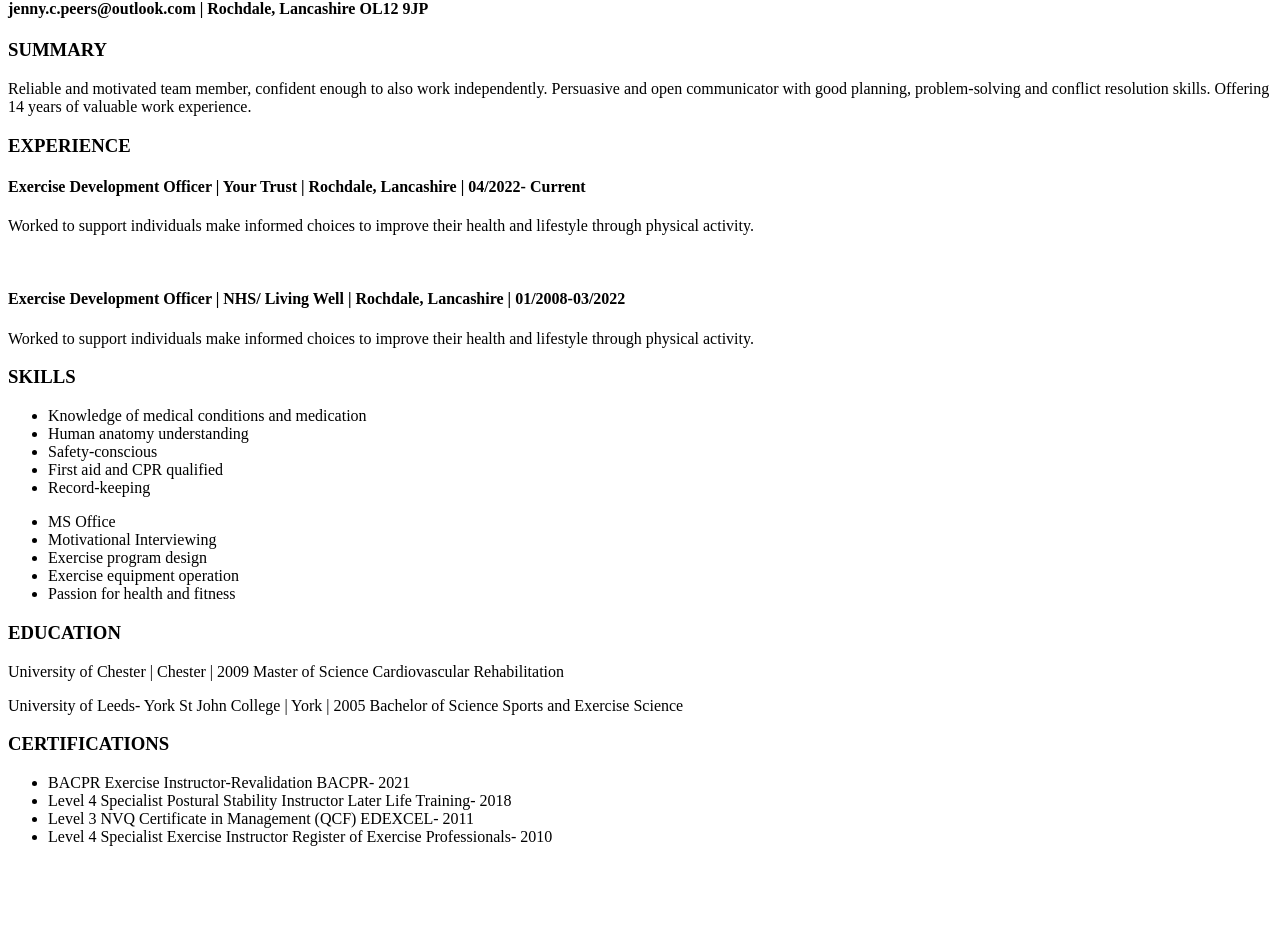
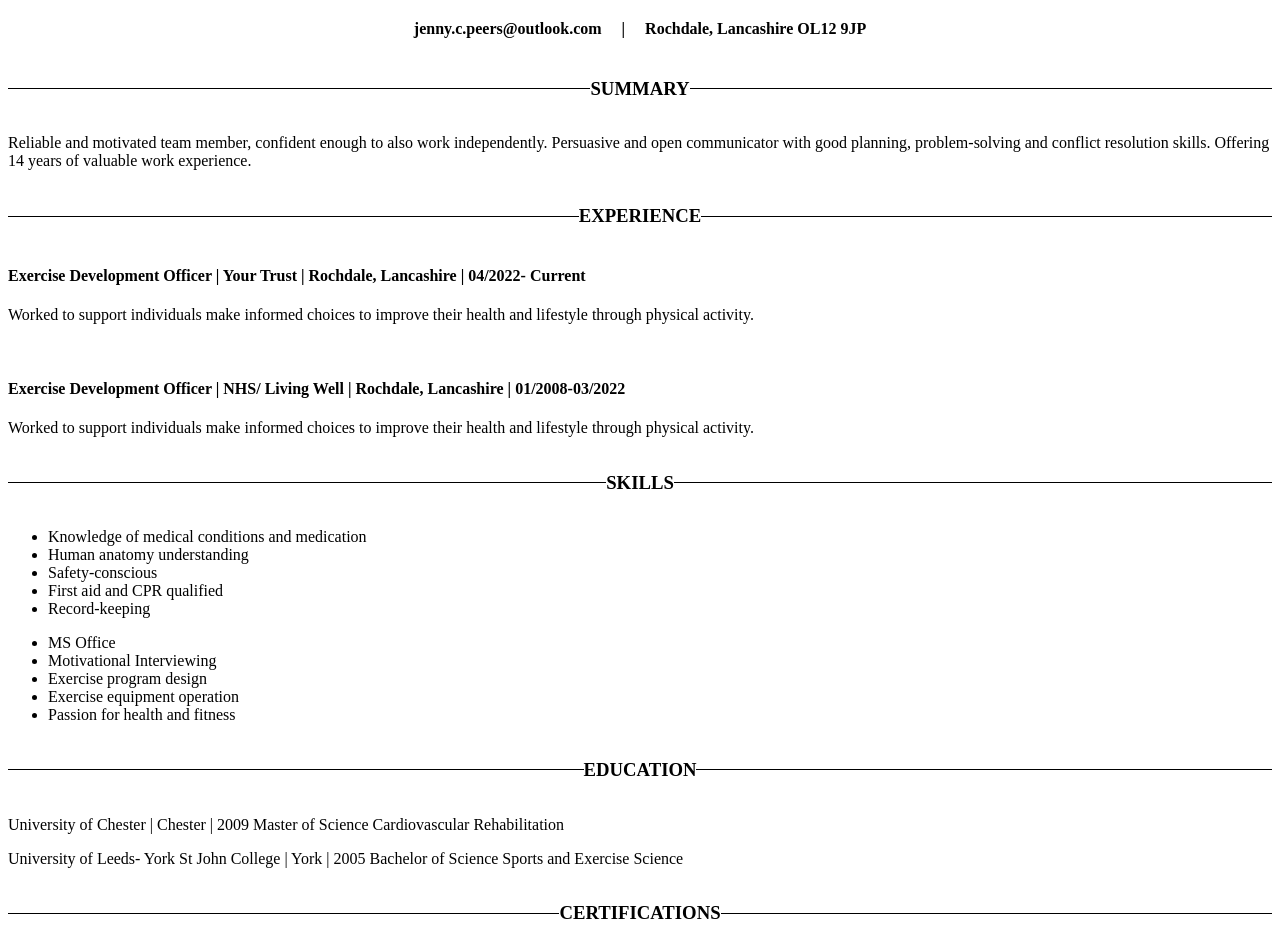
Before and after one commit to JCPeers/CV-improved, a plain HTML site: page index.html in a window 1280 px wide. Shown: the part 80-1031 px from the top of the page. Before the commit the page ends 942 px from the top, so only its background shows below. Drawn offline with Linux system fonts and the light colour scheme; a web font is replaced by a local one.

Commit message:
Added styling to the section headers

```diff
--- a/index.html
+++ b/index.html
@@ -3,15 +3,29 @@
 <html>
   <head>
     <title>Jenny Peers- CV</title>
+    <link href="styles.css" rel="stylesheet" />
+    <link rel="preconnect" href="https://fonts.googleapis.com" />
+    <link rel="preconnect" href="https://fonts.gstatic.com" crossorigin />
+    <link
+      href="https://fonts.googleapis.com/css2?family=Nixie+One&family=Raleway:wght@200&display=swap"
+      rel="stylesheet"
+    />
   </head>
 
   <body>
     <div>
       <h1>JENNY PEERS</h1>
-      <h4>jenny.c.peers@outlook.com | Rochdale, Lancashire OL12 9JP</h4>
+      <h4 class="contact-details">
+        jenny.c.peers@outlook.com &nbsp &nbsp | &nbsp &nbsp Rochdale, Lancashire
+        OL12 9JP
+      </h4>
     </div>
     <div>
+      <div class="container">
+        <div class="lines"></div>
         <h3>SUMMARY</h3>
+        <div class="lines"></div>
+      </div>
       <p>
         Reliable and motivated team member, confident enough to also work
         independently. Persuasive and open communicator with good planning,
@@ -20,7 +34,11 @@
       </p>
     </div>
     <div>
+      <div class="container">
+        <div class="lines"></div>
         <h3>EXPERIENCE</h3>
+        <div class="lines"></div>
+      </div>
       <h4>
         Exercise Development Officer | Your Trust | Rochdale, Lancashire |
         04/2022- Current
@@ -39,8 +57,15 @@
         health and lifestyle through physical activity.
       </p>
     </div>
+
     <div>
+      <div class="container">
+        <div class="lines"></div>
         <h3>SKILLS</h3>
+        <div class="lines"></div>
+      </div>
+      <div>
+        <div>
           <ul>
             <li>Knowledge of medical conditions and medication</li>
             <li>Human anatomy understanding</li>
@@ -58,8 +83,16 @@
             <li>Passion for health and fitness</li>
           </ul>
         </div>
+      </div>
+
+
+
     <div>
+      <div class="container">
+      <div class="lines"></div>
       <h3>EDUCATION</h3>
+      <div class="lines"></div>
+    </div>
       <p>
         University of Chester | Chester | 2009 Master of Science Cardiovascular
         Rehabilitation
@@ -70,7 +103,11 @@
       </p>
     </div>
     <div>
+      <div class="container">
+      <div class="lines"></div>
       <h3>CERTIFICATIONS</h3>
+      <div class="lines"></div>
+    </div>
       <ul>
         <li>BACPR Exercise Instructor-Revalidation BACPR- 2021</li>
         <li>
--- /dev/null
+++ b/styles.css
@@ -0,0 +1,23 @@
+h1 {
+  font-family: "Nixie One", cursive;
+  text-align: center;
+  font-size: 2.5em;
+}
+
+.contact-details {
+  text-align: center;
+}
+
+h3 {
+  text-align: center;
+}
+
+.container {
+  display: flex;
+  align-items: center;
+}
+
+.lines {
+  border-bottom: 1px solid black;
+  flex: 1;
+}
```
Lines whose indentation alone changed are shown as unchanged.
